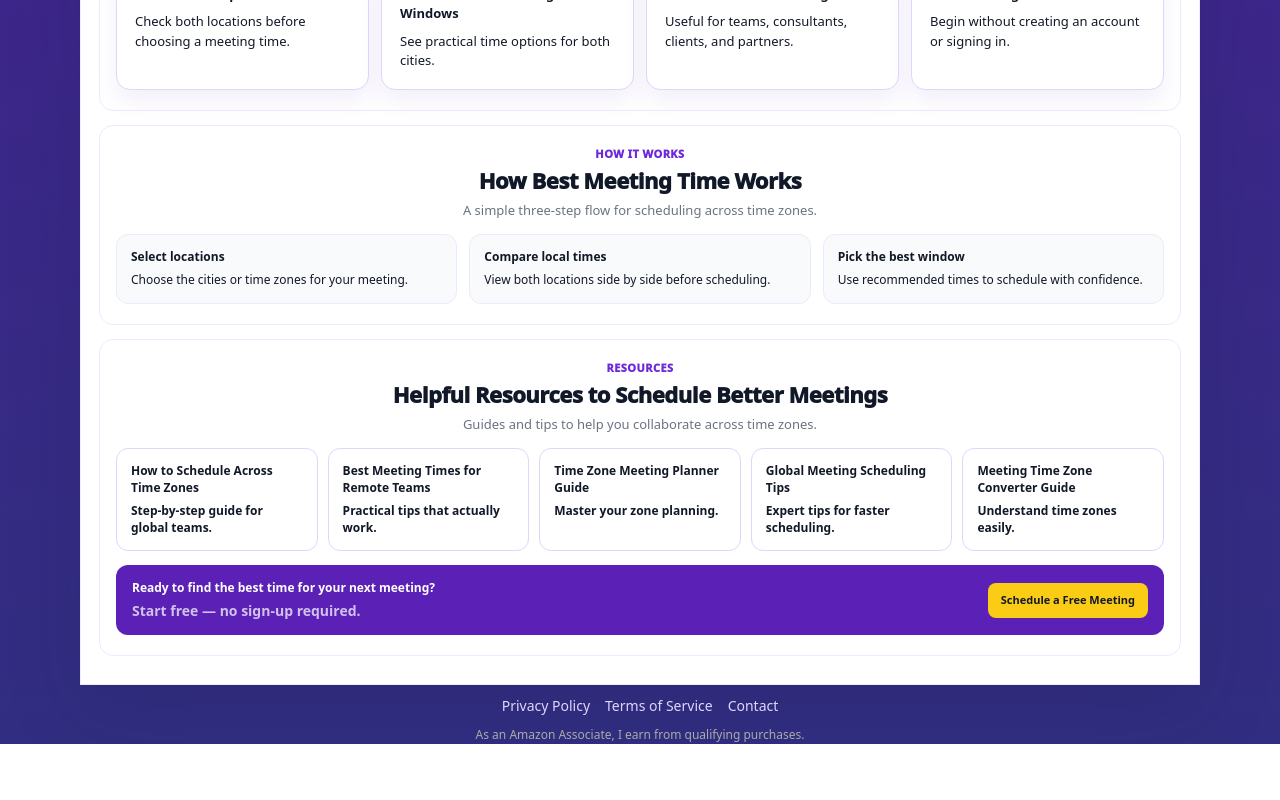
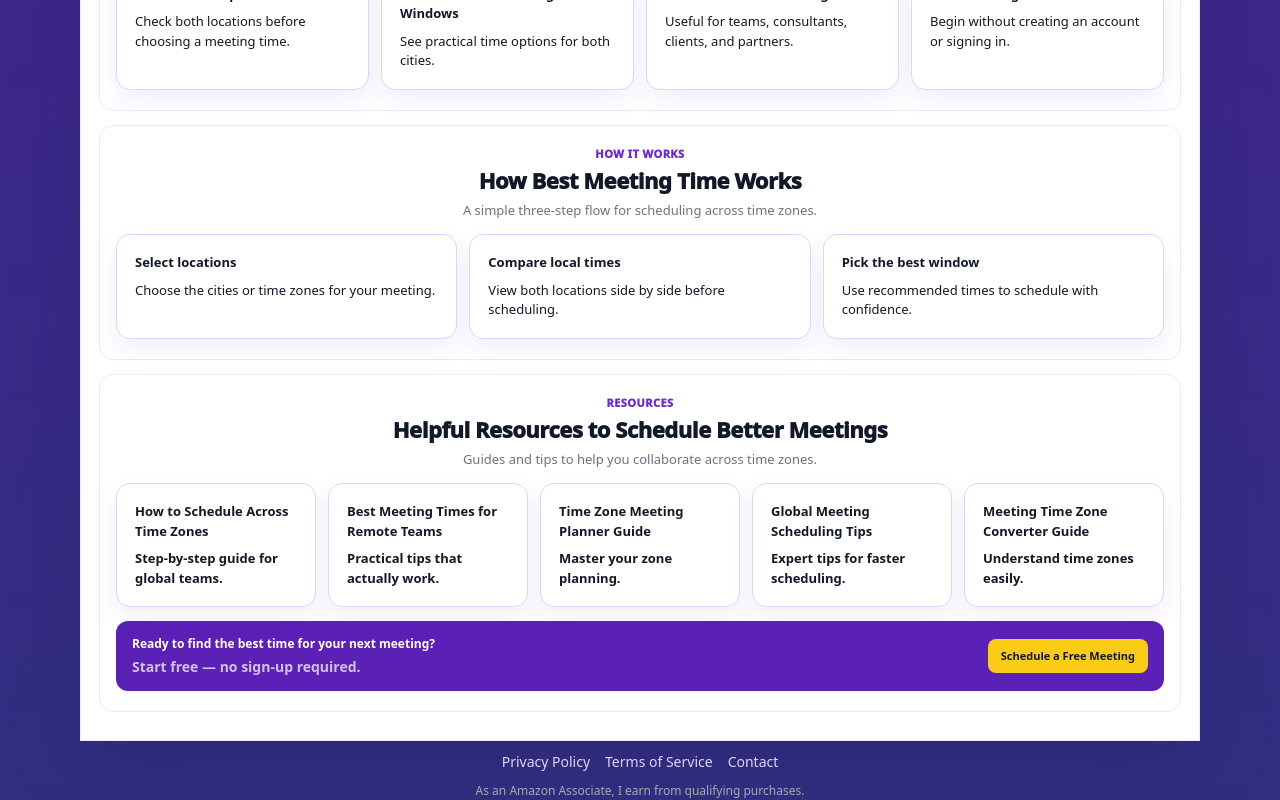
Before and after one commit to techtalk1282/Best-Meeting-Time, a Next.js app: page / in a window 1280 px wide. Shown: the part 979-1779 px from the top of the page. Before the commit the page ends 1723 px from the top, so only its background shows below. Built offline with nearby package versions, Linux system fonts and the light colour scheme.

Commit message:
Unify card styling across Features, How It Works, and Resources sections for consistent UI
Updated styles for howCard and resourceCard components, including background color, border, border radius, padding, gap, font size, line height, and added box shadow.

```diff
--- a/app/page.tsx
+++ b/app/page.tsx
@@ -712,18 +712,20 @@ const howGrid = {
   display: "grid",
   gridTemplateColumns: "repeat(3, 1fr)",
   gap: "12px",
+  marginTop: "10px",
 };
 
 const howCard = {
-  background: "#f9fafb",
-  border: "1px solid #ede9fe",
-  borderRadius: "12px",
-  padding: "14px",
+  background: "#ffffff",
+  border: "1px solid #ddd6fe",
+  borderRadius: "14px",
+  padding: "18px",
   display: "flex",
   flexDirection: "column" as const,
-  gap: "6px",
-  fontSize: "12px",
-  lineHeight: "1.4",
+  gap: "8px",
+  fontSize: "13px",
+  lineHeight: "1.5",
+  boxShadow: "0 10px 25px rgba(91,33,182,0.08)",
 };
 
 const stepNumber = {
@@ -741,23 +743,25 @@ const resourcesSection = {
 const resourcesGrid = {
   display: "grid",
   gridTemplateColumns: "repeat(5, 1fr)",
-  gap: "10px",
+  gap: "12px",
+  marginTop: "10px",
   marginBottom: "14px",
 };
 
 const resourceCard = {
   display: "flex",
   flexDirection: "column" as const,
-  gap: "6px",
+  gap: "8px",
   background: "#ffffff",
   border: "1px solid #ddd6fe",
-  borderRadius: "12px",
-  padding: "14px",
+  borderRadius: "14px",
+  padding: "18px",
   textDecoration: "none",
   color: "#111827",
-  fontSize: "12px",
-  lineHeight: "1.4",
+  fontSize: "13px",
+  lineHeight: "1.5",
   fontWeight: 700,
+  boxShadow: "0 10px 25px rgba(91,33,182,0.08)",
 };
 
 const ctaBand = {
```
